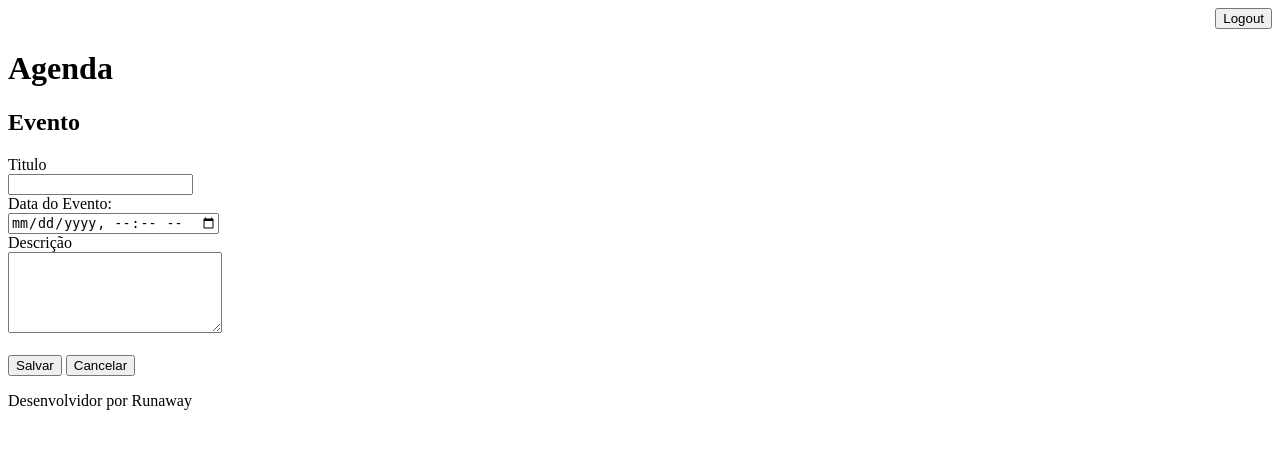
After one commit to IsaqueMarques/agenda, a Django app: page /agenda/evento/ in a window 1280 px wide. The commit adds this page. Shown: the top 449 px of the page. Run offline with Django 4.2, Linux system fonts and the light colour scheme; a user stored in the database is signed in.

Commit message:
Incluido templates para inserção de eventos da agenda, Incluido gitignore para ignorar os arquivos compilados

```diff
--- a/agenda/urls.py
+++ b/agenda/urls.py
@@ -21,8 +21,10 @@ from django.views.generic import RedirectView
 urlpatterns = [
     path('admin/', admin.site.urls),
     path('agenda/', views.lista_eventos),
+    path('agenda/evento/', views.evento),
+    path('agenda/evento/submit', views.submit_evento),
     path('', RedirectView.as_view(url='/agenda/')),
     path('login/', views.login_user),
-    path('login/submit', views.submit_login),
+    path('login/submit/', views.submit_login),
     path('logout/', views.logout_user)
 ]
--- a/core/templates/agenda.html
+++ b/core/templates/agenda.html
@@ -1,6 +1,9 @@
 {% extends "model-page.html" %}
 {% block content %}
     <h2>Agendamentos</h2>
+    <a href="evento/">
+        <button type="button">Novo Evento </button>
+    </a>
     <ul style="font-size: 18px">
         {% for evento in eventos %}
             <li>{{ evento.titulo }} + {{ evento.get_data_evento }}</li>
--- /dev/null
+++ b/core/templates/evento.html
@@ -0,0 +1,27 @@
+{% extends "model-page.html" %}
+
+{% block content %}
+
+<h2>Evento</h2>
+
+<form action="submit" method="POST">{% csrf_token %}
+    <label>Titulo</label>
+    <br>
+    <input type="text" name="titulo">
+    <br>
+    <label>Data do Evento:</label>
+    <br>
+    <input type="datetime-local" name="data_evento">
+    <br>
+    <label>Descrição</label>
+    <br>
+    <textarea name="descricao" rows="5" cols="24"></textarea>
+    <br>
+    <br>
+    <button type="submit">Salvar</button>
+    <a href="/">
+        <button type="button">Cancelar</button>
+    </a>
+</form>
+
+{% endblock %}
--- a/core/templates/model-header.html
+++ b/core/templates/model-header.html
@@ -2,6 +2,8 @@
     <meta charset="UTF-8">
     <title>Agenda</title>
     <div align="right">
-        <a href="/logout">logout</a>
+        <a href="/logout">
+            <button type="button">Logout</button>
+        </a>
     </div>
     <h1>Agenda</h1>
--- a/core/views.py
+++ b/core/views.py
@@ -34,3 +34,20 @@ def lista_eventos(request):
     #evento = Evento.objects.all()  ---- para visualizar os eventos de todos os usuarios
     dados = {'eventos':evento}
     return render(request, 'agenda.html', dados)
+
+@login_required(login_url='/login/')
+def evento(request):
+    return render(request, 'evento.html')
+
+@login_required(login_url='/login/')
+def submit_evento(request):
+    if request.POST:
+        titulo = request.POST.get('titulo')
+        data_evento = request.POST.get('data_evento')
+        descricao = request.POST.get('descricao')
+        usuario = request.user
+        Evento.objects.create(titulo=titulo,
+                              data_evento=data_evento,
+                              descricao=descricao,
+                              usuario=usuario)
+    return redirect('/')
```
Also changed, not shown: db.sqlite3, 1 other file.
